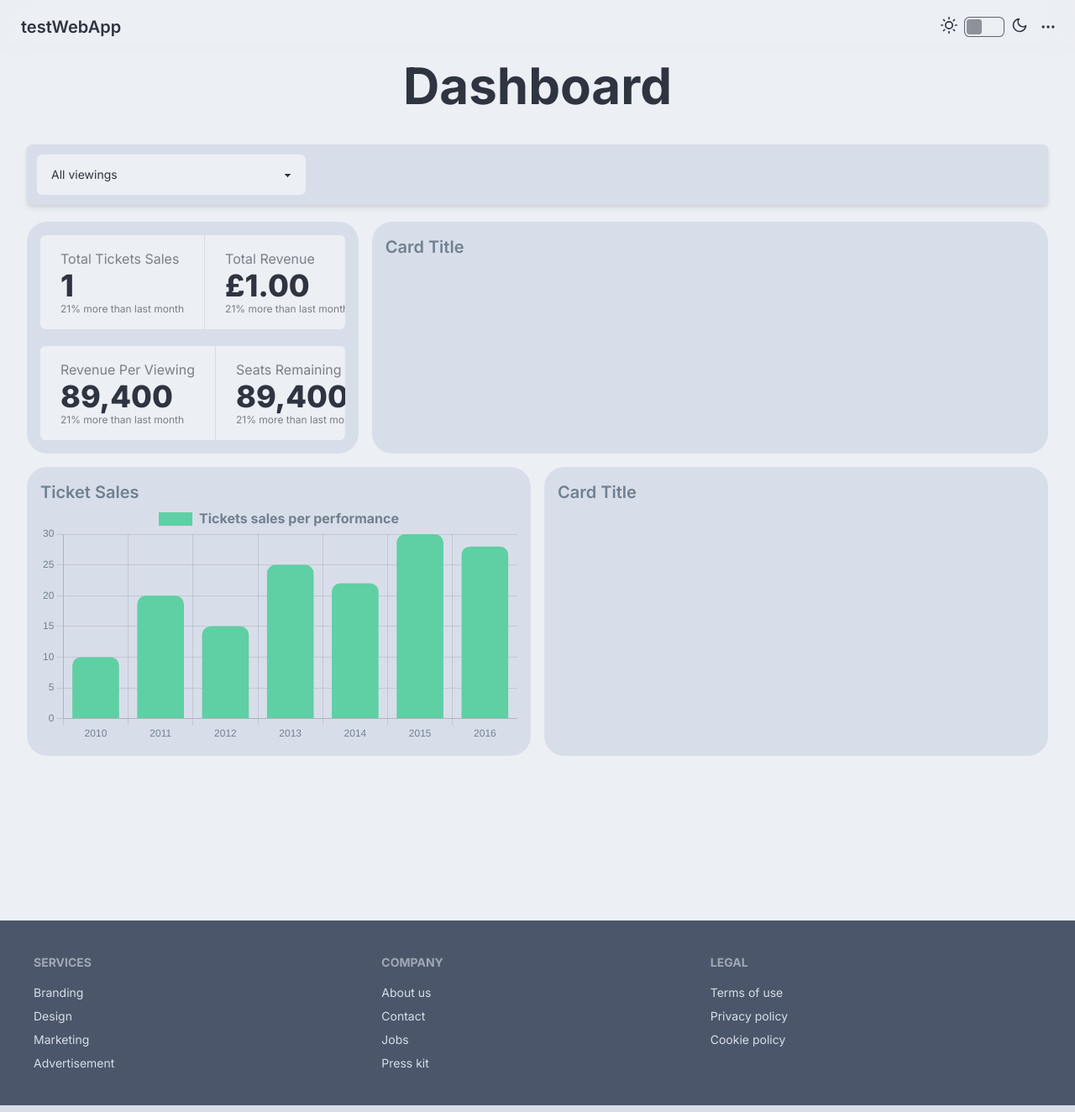
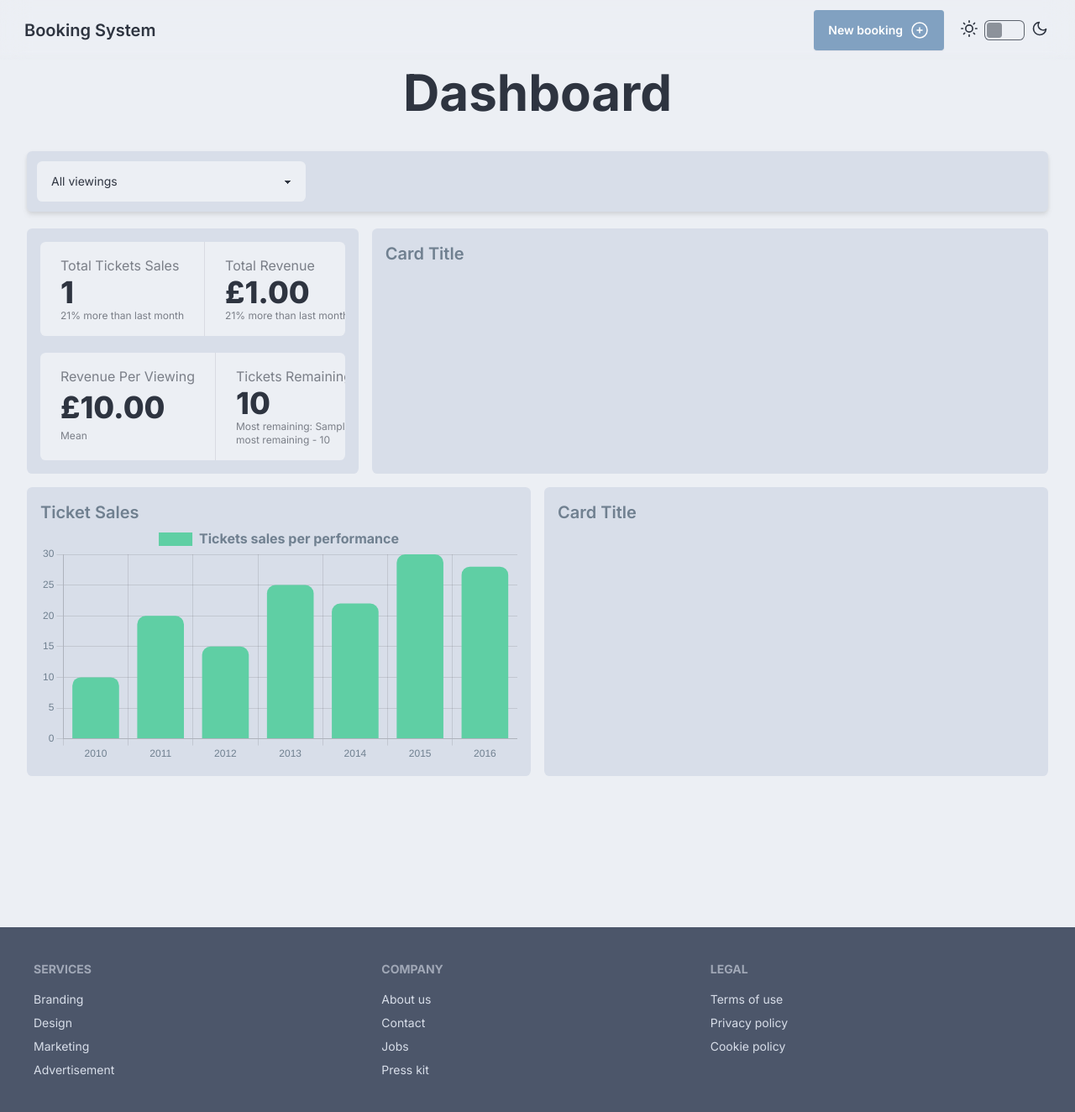
Before and after one commit to FT111/bookingSystem, a Flask app: template templates/Dashboard.html in a window 1280 px wide. Shown: the whole page at 84% size. Run offline with Flask 3, Linux system fonts and the light colour scheme; the template is opened without the code that fills it: most values are stand-ins (such as "Sample title", 1, 10 or a date in 2020); some libraries are stand-ins or nearby versions.

Commit message:
Finished ticket stats + Added booking confirmation popup

```diff
--- a/static/Viewings.js
+++ b/static/Viewings.js
@@ -85,7 +85,7 @@ const renderViewings = (viewings) => {
             </span>
 
             <p>${ viewing.Description }</p>
-            <button onclick="newBooking(${ viewing.viewingID })" class="btn no-animation btn-primary text-base-100 text-lg" name="Select">Select</button>
+            <button onclick="newBooking(${ viewing.viewingID })" class="btn no-animation btn-primary text-white text-lg" name="Select">Select</button>
             </div>
         </div>
         `;
--- a/templates/Dashboard.html
+++ b/templates/Dashboard.html
@@ -13,7 +13,7 @@ let stats = JSON.parse({{ stats | tojson | safe }});
 <style>
 .card {
     padding: 1rem;
-    border-radius: 1.5rem;
+    {#border-radius: 1.5rem;#}
  }
  {#:root {#}
  {#   --rounded-box: 1.5rem;#}
@@ -31,7 +31,7 @@ let stats = JSON.parse({{ stats | tojson | safe }});
 
 <!-- Content container -->
 <div class="m-4 sm:m-8 flex gap-5 flex-col">
-  <div class="bg-base-300 drop-shadow-md sticky top-16 z-50 rounded-box p-3 gap-5 flex justify-between">
+  <div class="bg-base-300 drop-shadow-md sticky top-[4.1rem] z-50 rounded-box p-3 gap-5 flex justify-between">
 
        <select id="orderSelector" onchange="getViewings()" class="select w-full max-w-xs rounded-box">
             <option value="all">All viewings</option>
@@ -49,26 +49,26 @@ let stats = JSON.parse({{ stats | tojson | safe }});
 
         <div class="stat ">
             <div class="stat-title">Total Tickets Sales</div>
-            <div class="stat-value">{{ stats['totalTickets'] }}</div>
-            <div class="stat-desc">21% more than last month</div>
+            <div class="stat-value viewingStat">{{ stats['totalTickets'] }}</div>
+            <div class="stat-desc viewingStat">21% more than last month</div>
         </div>
         <div class="stat">
             <div class="stat-title">Total Revenue</div>
-            <div class="stat-value">{{ "£%.2f"|format(stats['totalRevenue']) }}</div>
-            <div class="stat-desc">21% more than last month</div>
+            <div class="stat-value viewingStat">{{ "£%.2f"|format(stats['totalRevenue']) }}</div>
+            <div class="stat-desc viewingStat">21% more than last month</div>
         </div>
     </div>
         <div class="stats stats-vertical lg:stats-horizontal">
 
         <div class="stat">
             <div class="stat-title">Revenue Per Viewing</div>
-            <div class="stat-value">89,400</div>
-            <div class="stat-desc">21% more than last month</div>
+            <div class="stat-value viewingStat">{{ "£%.2f"|format(stats['meanRevenuePerViewing']) }}</div>
+            <div class="stat-desc viewingStat">Mean</div>
         </div>
         <div class="stat">
-            <div class="stat-title">Seats Remaining</div>
-            <div class="stat-value">89,400</div>
-            <div class="stat-desc">21% more than last month</div>
+            <div class="stat-title">Tickets Remaining</div>
+            <div class="stat-value viewingStat">{{ stats['remainingSeats'] }}</div>
+            <div class="stat-desc text-wrap viewingStat">Most remaining: {{ stats['mostRemaining']['viewingName'] }} - {{ stats['mostRemaining']['remainingSeats'] }} </div>
         </div>
         </div>
     </div>
--- a/templates/Viewings.html
+++ b/templates/Viewings.html
@@ -34,7 +34,7 @@ let viewings = JSON.parse('{{ viewings| tojson | safe }}');
 
 <div class="flex flex-1 flex-col m-4 sm:m-8 gap-5">
 
-    <div class="bg-base-300 drop-shadow-md sticky top-16 z-50 rounded-box p-3 gap-5 flex justify-between">
+    <div class="bg-base-300 drop-shadow-md sticky top-[4.1rem] z-50 rounded-box p-3 gap-5 flex justify-between">
 
        <select id="orderSelector" onchange="getSort()" class="select w-full max-w-xs rounded-box">
             <option value="earliest">Earliest first</option>
@@ -67,7 +67,7 @@ let viewings = JSON.parse('{{ viewings| tojson | safe }}');
                     </span>
 
                     <p>{{ viewing.Description }}</p>
-                    <button onclick="newBooking({{ viewing.viewingID }})" class="btn no-animation btn-primary text-base-100 text-lg" name="Select">Select</button>
+                    <button onclick="newBooking({{ viewing.viewingID }})" class="btn no-animation btn-primary text-white text-lg" name="Select">Select</button>
                 </div>
             </div>
         {% endfor %}
--- a/templates/layout.html
+++ b/templates/layout.html
@@ -17,31 +17,24 @@
         {% block head %}{% endblock %}
     </head>
     <body class="min-h-screen max-w-full">
-        <div class="navbar bg-base-100/30 sticky top-0 z-50 backdrop-blur-lg">
+        <div class="navbar bg-base-100/30 sticky top-0 z-50 p-3 backdrop-blur-lg">
             <div class="flex-1">
-                <a href="/booking/new" class="btn btn-ghost text-xl">testWebApp</a>
+                <a href="/dashboard" class="btn btn-ghost text-xl">Booking System</a>
             </div>
-            <div class="flex-none">
+            <div class="flex-none gap-5 mr-5">
+
+                <a href="/booking/new" class="btn btn-secondary btn-md text-white">New booking
+                    <svg xmlns="http://www.w3.org/2000/svg" fill="none" viewBox="0 0 24 24" stroke-width="1.5" stroke="currentColor" class="w-6 h-6">
+                      <path stroke-linecap="round" stroke-linejoin="round" d="M12 9v6m3-3H9m12 0a9 9 0 1 1-18 0 9 9 0 0 1 18 0Z" />
+                    </svg>
+
+                </a>
+
                 <label class="flex cursor-pointer gap-2">
                     <svg xmlns="http://www.w3.org/2000/svg" width="20" height="20" viewBox="0 0 24 24" fill="none" stroke="currentColor" stroke-width="2" stroke-linecap="round" stroke-linejoin="round"><circle cx="12" cy="12" r="5"/><path d="M12 1v2M12 21v2M4.2 4.2l1.4 1.4M18.4 18.4l1.4 1.4M1 12h2M21 12h2M4.2 19.8l1.4-1.4M18.4 5.6l1.4-1.4"/></svg>
                     <input type="checkbox" value="business" id="themeSwitch" onclick="toggleTheme()" class="toggle theme-controller"/>
                     <svg xmlns="http://www.w3.org/2000/svg" width="20" height="20" viewBox="0 0 24 24" fill="none" stroke="currentColor" stroke-width="2" stroke-linecap="round" stroke-linejoin="round"><path d="M21 12.79A9 9 0 1 1 11.21 3 7 7 0 0 0 21 12.79z"></path></svg>
                   </label>
-                <button class="btn btn-square btn-ghost">
-                    <svg
-                        xmlns="http://www.w3.org/2000/svg"
-                        fill="none"
-                        viewBox="0 0 24 24"
-                        class="inline-block h-5 w-5 stroke-current"
-                    >
-                        <path
-                            stroke-linecap="round"
-                            stroke-linejoin="round"
-                            stroke-width="2"
-                            d="M5 12h.01M12 12h.01M19 12h.01M6 12a1 1 0 11-2 0 1 1 0 012 0zm7 0a1 1 0 11-2 0 1 1 0 012 0zm7 0a1 1 0 11-2 0 1 1 0 012 0z"
-                        ></path>
-                    </svg>
-                </button>
             </div>
         </div>
 
```
Also changed, not shown: bookingSystem/viewingFuncs.py (+22 -7 lines), static/bookingSummary.js (+6 -2 lines), templates/bookingSummary.html (+8 -0 lines).
